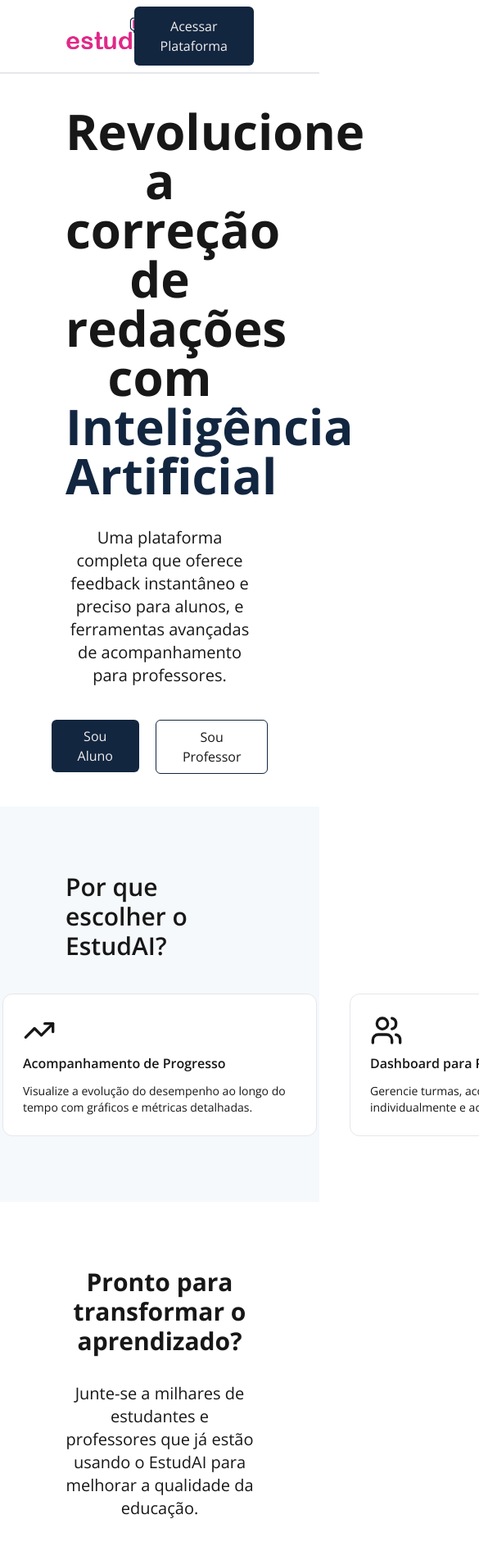
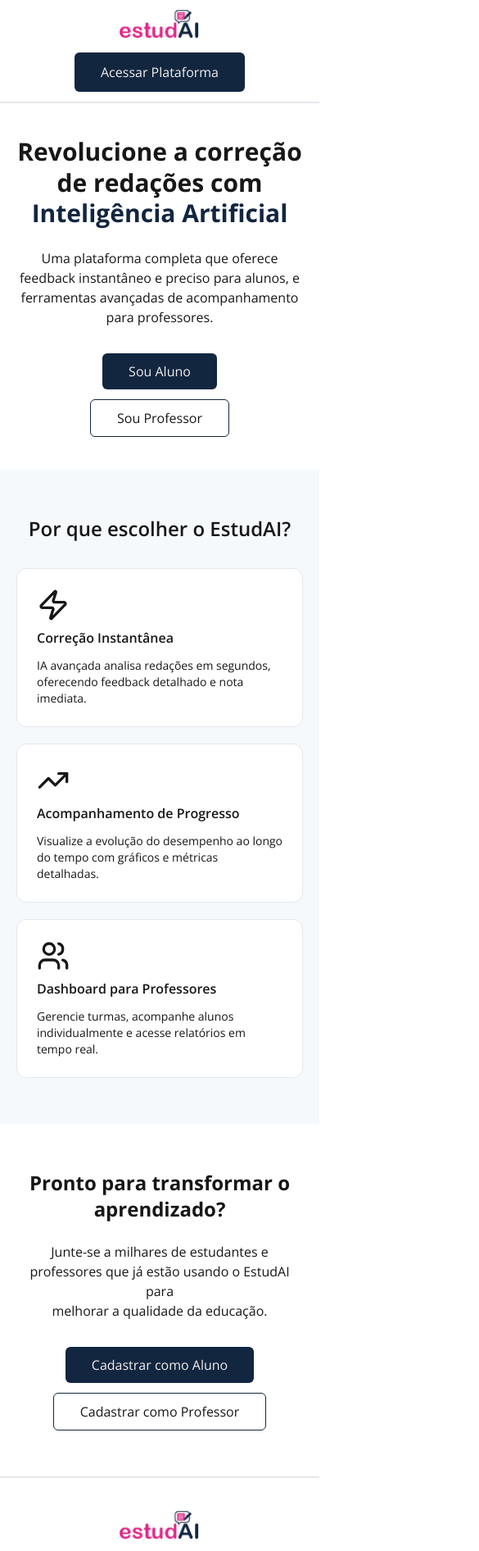
Before and after one commit to daniel3g/corrigeai, a Next.js app: page / in a window 390 px wide. Shown: the top 1892 px of the page at 82% size, 585 px wide, since content can reach past the window. Built offline with nearby package versions, Linux system fonts and the light colour scheme.

Commit message:
responsividade home e login

```diff
--- a/src/app/page.tsx
+++ b/src/app/page.tsx
@@ -3,64 +3,135 @@
 import Logo from "@/public/images/logo.webp"
 import Image from "next/image"
 
-
 export default function Home() {
   return (
     <>
-        <header className="flex items-center px-20 py-2 border-b-2">
+      <header className="flex flex-col sm:flex-row items-center gap-3 sm:gap-0 px-5 sm:px-10 lg:px-20 py-3 border-b-2">
         <ForwardRecoveryHash />
-            <div className="flex w-1/2">
+        <div className="flex w-full sm:w-1/2 justify-center sm:justify-start">
           <Image
             src={Logo}
             alt="Logo estudai"
+            width={180}
+            height={48}
+            className="h-10 sm:h-12 w-auto"
+            priority
           />
         </div>
-            <div className="flex justify-end w-1/2">
-                <Link href="/login"><button className="flex p-3 rounded-md px-8 bg-customBlue text-customLight">Acessar Plataforma</button></Link>
+        <div className="flex justify-center sm:justify-end w-full sm:w-1/2">
+          <Link href="/login">
+            <button className="flex p-3 rounded-md px-8 bg-customBlue text-customLight w-full sm:w-auto justify-center">
+              Acessar Plataforma
+            </button>
+          </Link>
         </div>
       </header>
-        <div className="flex flex-col justify-center px-20 py-10">
-            <h2 className="text-6xl font-bold text-center">Revolucione a correção <br />de redações com <br /><span className="text-customBlue">Inteligência Artificial</span></h2>
-            <p className="text-center text-xl mt-8">Uma plataforma completa que oferece feedback instantâneo e preciso para alunos, e <br /> ferramentas avançadas de acompanhamento para professores.</p>
-            <div className="flex justify-center mt-10 gap-5">
-                <Link href="/login"><button className="bg-customBlue text-customLight py-2 px-8 rounded-md">Sou Aluno</button></Link>
-                <Link href="/login"><button className="rounded-md border border-customBlue py-2 px-8">Sou Professor</button></Link>
+
+      <div className="flex flex-col justify-center px-5 sm:px-10 lg:px-20 py-10">
+        <h2 className="text-3xl sm:text-5xl lg:text-6xl leading-tight font-bold text-center">
+          Revolucione a correção <br />
+          de redações com <br />
+          <span className="text-customBlue">Inteligência Artificial</span>
+        </h2>
+        <p className="text-center text-base sm:text-lg lg:text-xl mt-6 sm:mt-8">
+          Uma plataforma completa que oferece feedback instantâneo e preciso para alunos, e <br />
+          ferramentas avançadas de acompanhamento para professores.
+        </p>
+        <div className="flex flex-col sm:flex-row items-center justify-center mt-8 sm:mt-10 gap-3 sm:gap-5">
+          <Link href="/login">
+            <button className="bg-customBlue text-customLight py-2.5 px-8 rounded-md w-full sm:w-auto">
+              Sou Aluno
+            </button>
+          </Link>
+          <Link href="/login">
+            <button className="rounded-md border border-customBlue py-2.5 px-8 w-full sm:w-auto">
+              Sou Professor
+            </button>
+          </Link>
         </div>
       </div>
-        <div className="flex flex-col items-center bg-customBackground py-20 px-20">
-            <h2 className="text-3xl font-semibold">Por que escolher o EstudAI?</h2>
-            <div className="flex gap-10 mt-10">
-                <div className="flex flex-col bg-white border rounded-xl p-6 w-96">
-                    <svg xmlns="http://www.w3.org/2000/svg" width="24" height="24" viewBox="0 0 24 24" fill="none" stroke="currentColor" stroke-width="2" stroke-linecap="round" stroke-linejoin="round" className="lucide lucide-zap h-10 w-10 text-primary mb-2"><path d="M4 14a1 1 0 0 1-.78-1.63l9.9-10.2a.5.5 0 0 1 .86.46l-1.92 6.02A1 1 0 0 0 13 10h7a1 1 0 0 1 .78 1.63l-9.9 10.2a.5.5 0 0 1-.86-.46l1.92-6.02A1 1 0 0 0 11 14z"></path></svg>
+
+      <div className="flex flex-col items-center bg-customBackground py-14 sm:py-20 px-5 sm:px-10 lg:px-20">
+        <h2 className="text-2xl sm:text-3xl font-semibold text-center">Por que escolher o EstudAI?</h2>
+        <div className="mt-8 sm:mt-10 grid grid-cols-1 md:grid-cols-3 gap-5 md:gap-8">
+          <div className="flex flex-col bg-white border rounded-xl p-6 w-full md:w-96">
+            <svg
+              xmlns="http://www.w3.org/2000/svg"
+              width="24" height="24" viewBox="0 0 24 24" fill="none"
+              stroke="currentColor" strokeWidth="2" strokeLinecap="round" strokeLinejoin="round"
+              className="lucide lucide-zap h-10 w-10 text-primary mb-2"
+            >
+              <path d="M4 14a1 1 0 0 1-.78-1.63l9.9-10.2a.5.5 0 0 1 .86.46l-1.92 6.02A1 1 0 0 0 13 10h7a1 1 0 0 1 .78 1.63l-9.9 10.2a.5.5 0 0 1-.86-.46l1.92-6.02A1 1 0 0 0 11 14z"></path>
+            </svg>
             <h3 className="font-semibold">Correção Instantânea</h3>
             <p className="text-sm mt-3">IA avançada analisa redações em segundos, oferecendo feedback detalhado e nota imediata.</p>
           </div>
-                <div className="flex flex-col bg-white border rounded-xl p-6 w-96">
-                    <svg xmlns="http://www.w3.org/2000/svg" width="24" height="24" viewBox="0 0 24 24" fill="none" stroke="currentColor" stroke-width="2" stroke-linecap="round" stroke-linejoin="round" className="lucide lucide-trending-up h-10 w-10 text-accent mb-2"><polyline points="22 7 13.5 15.5 8.5 10.5 2 17"></polyline><polyline points="16 7 22 7 22 13"></polyline></svg>
+
+          <div className="flex flex-col bg-white border rounded-xl p-6 w-full md:w-96">
+            <svg
+              xmlns="http://www.w3.org/2000/svg"
+              width="24" height="24" viewBox="0 0 24 24" fill="none"
+              stroke="currentColor" strokeWidth="2" strokeLinecap="round" strokeLinejoin="round"
+              className="lucide lucide-trending-up h-10 w-10 text-accent mb-2"
+            >
+              <polyline points="22 7 13.5 15.5 8.5 10.5 2 17"></polyline>
+              <polyline points="16 7 22 7 22 13"></polyline>
+            </svg>
             <h3 className="font-semibold">Acompanhamento de Progresso</h3>
             <p className="text-sm mt-3">Visualize a evolução do desempenho ao longo do tempo com gráficos e métricas detalhadas.</p>
           </div>
-                <div className="flex flex-col bg-white border rounded-xl p-6 w-96">
-                    <svg xmlns="http://www.w3.org/2000/svg" width="24" height="24" viewBox="0 0 24 24" fill="none" stroke="currentColor" stroke-width="2" stroke-linecap="round" stroke-linejoin="round" className="lucide lucide-users h-10 w-10 text-primary mb-2"><path d="M16 21v-2a4 4 0 0 0-4-4H6a4 4 0 0 0-4 4v2"></path><circle cx="9" cy="7" r="4"></circle><path d="M22 21v-2a4 4 0 0 0-3-3.87"></path><path d="M16 3.13a4 4 0 0 1 0 7.75"></path></svg>
+
+          <div className="flex flex-col bg-white border rounded-xl p-6 w-full md:w-96">
+            <svg
+              xmlns="http://www.w3.org/2000/svg"
+              width="24" height="24" viewBox="0 0 24 24" fill="none"
+              stroke="currentColor" strokeWidth="2" strokeLinecap="round" strokeLinejoin="round"
+              className="lucide lucide-users h-10 w-10 text-primary mb-2"
+            >
+              <path d="M16 21v-2a4 4 0 0 0-4-4H6a4 4 0 0 0-4 4v2"></path>
+              <circle cx="9" cy="7" r="4"></circle>
+              <path d="M22 21v-2a4 4 0 0 0-3-3.87"></path>
+              <path d="M16 3.13a4 4 0 0 1 0 7.75"></path>
+            </svg>
             <h3 className="font-semibold">Dashboard para Professores</h3>
             <p className="text-sm mt-3">Gerencie turmas, acompanhe alunos individualmente e acesse relatórios em tempo real.</p>
           </div>
         </div>
       </div>
-        <div className="flex flex-col justify-center px-20 py-20">
-            <h2 className="text-3xl font-bold text-center">Pronto para transformar o aprendizado?</h2>
-            <p className="text-center text-xl mt-8">Junte-se a milhares de estudantes e professores que já estão usando o EstudAI para <br /> melhorar a qualidade da educação.</p>
-            <div className="flex justify-center mt-10 gap-5">
-                <Link href="/login"><button className="bg-customBlue text-customLight py-2 px-8 rounded-md">Cadastrar como Aluno</button></Link>
-                <Link href="/login"><button className="rounded-md border border-customBlue py-2 px-8">Cadastrar como Professor</button></Link>
+
+      <div className="flex flex-col justify-center px-5 sm:px-10 lg:px-20 py-14 sm:py-20">
+        <h2 className="text-2xl sm:text-3xl font-bold text-center">
+          Pronto para transformar o aprendizado?
+        </h2>
+        <p className="text-center text-base sm:text-lg lg:text-xl mt-6 sm:mt-8">
+          Junte-se a milhares de estudantes e professores que já estão usando o EstudAI para <br />
+          melhorar a qualidade da educação.
+        </p>
+        <div className="flex flex-col sm:flex-row items-center justify-center mt-8 sm:mt-10 gap-3 sm:gap-5">
+          <Link href="/login">
+            <button className="bg-customBlue text-customLight py-2.5 px-8 rounded-md w-full sm:w-auto">
+              Cadastrar como Aluno
+            </button>
+          </Link>
+          <Link href="/login">
+            <button className="rounded-md border border-customBlue py-2.5 px-8 w-full sm:w-auto">
+              Cadastrar como Professor
+            </button>
+          </Link>
         </div>
       </div>
-        <footer className="flex flex-col items-center px-20 py-10 border-t-2">
+
+      <footer className="flex flex-col items-center px-5 sm:px-10 lg:px-20 py-10 border-t-2">
         <Image
           src={Logo}
           alt="Logo estudai"
+          width={160}
+          height={42}
+          className="h-10 w-auto"
         />
-            <p className="text-xs mt-10">© 2025 EstudAI. Transformando a educação através da tecnologia.</p>
+        <p className="text-[10px] sm:text-xs mt-6 sm:mt-10 text-center">
+          © 2025 EstudAI. Transformando a educação através da tecnologia.
+        </p>
       </footer>
     </>
   )
```
Also changed, not shown: src/app/login/page.tsx (+34 -29 lines). Lines whose indentation alone changed are shown as unchanged.
